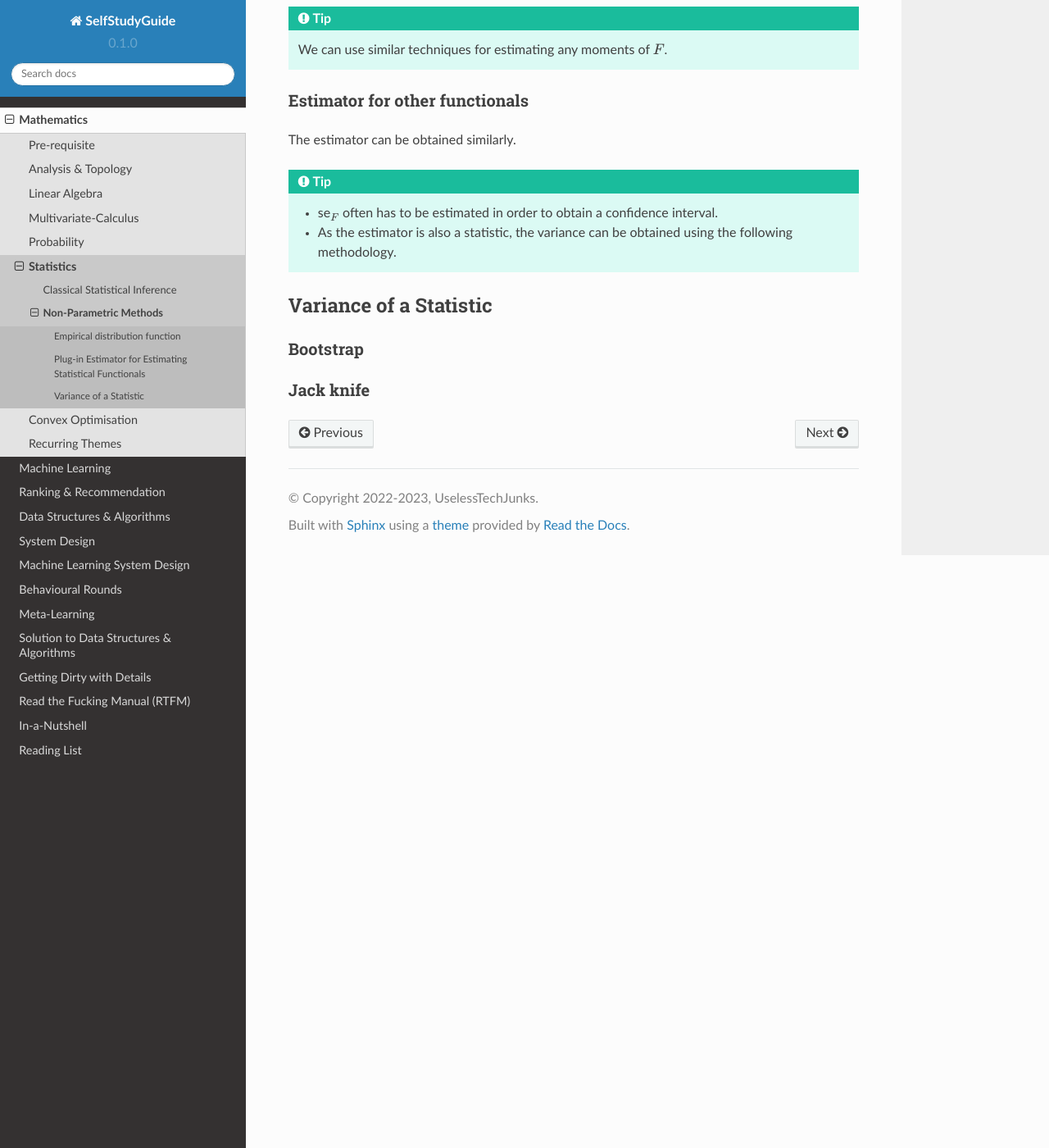
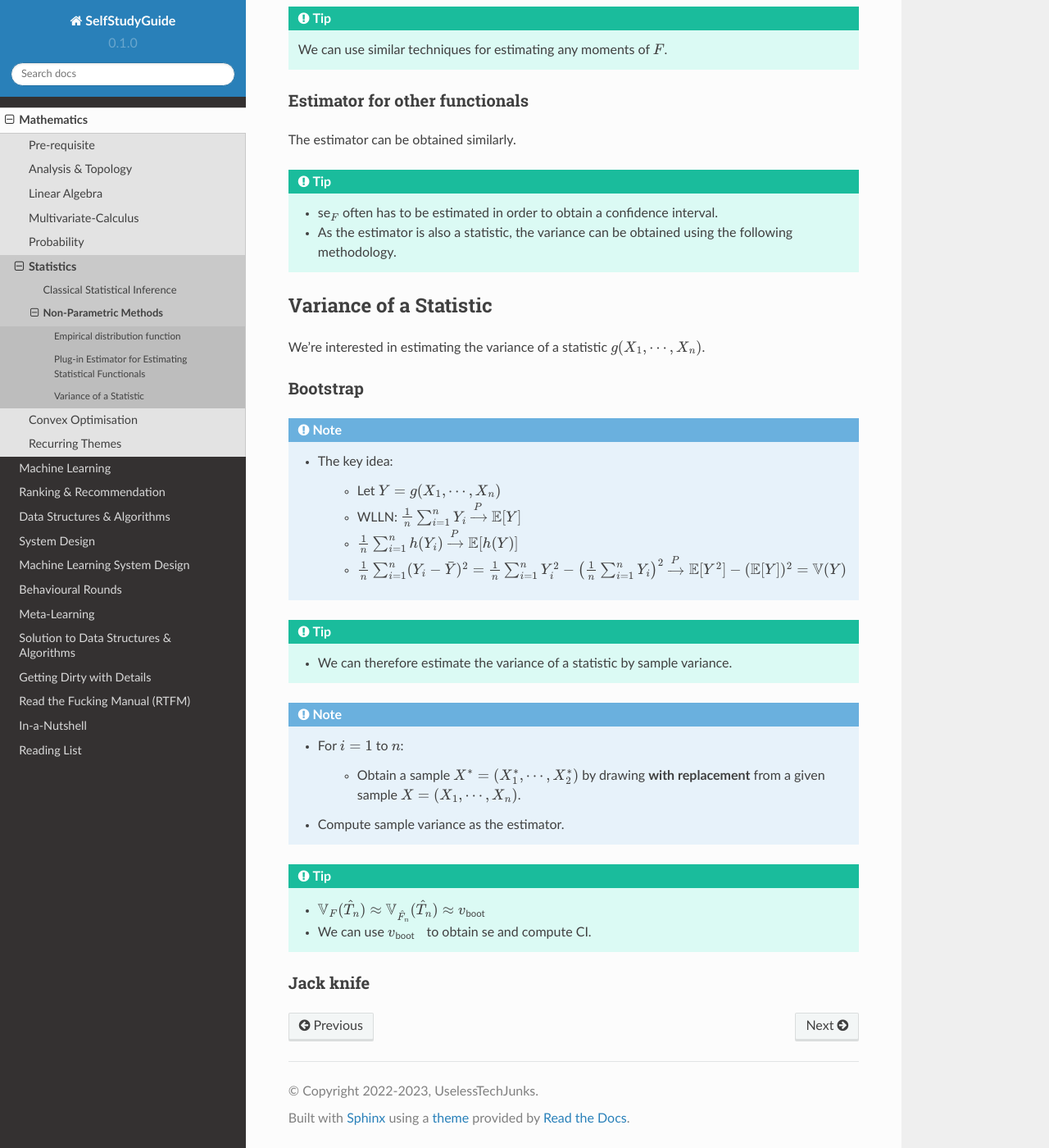
Before and after one commit to uselesstechjunks/leetcode, a Sphinx documentation site: the page built from docs/source/math/stat/nonparam.rst, in a window 1280 px wide and 1400 px high, scrolled down 2128 px. Shown: the whole window at 82% size. Built offline with Sphinx 7.4.7 and the Read the Docs theme 2.0.0, drawn with Linux system fonts in a browser that asks for light colours; some of the changed text lies outside the part shown.

Commit message:
Update nonparam.rst

```diff
--- a/docs/source/math/stat/nonparam.rst
+++ b/docs/source/math/stat/nonparam.rst
@@ -44,15 +44,15 @@ Estimator for mean
 
 		.. math:: \hat{T}_n(F)=T(\hat{F}_n)=\frac{1}{n}\sum_{i=1}^nX_i=\bar{X}
 
-	* :math:`\text{se}_F^2(\hat{T}_n(F))=\mathbb{V}(\hat{T}(F))=\frac{\sigma^2}{n}`.
+	* :math:`\text{se}_F^2(\hat{T}_n)=\mathbb{V}_F(\hat{T}_n)=\frac{\sigma^2}{n}`.
 	* CLT says that this estimator is asymptotically normal.
 
 .. tip::
 	* For :math:`\text{se}_F`, it depends on the true distribution :math:`F`.
 	* If the true variance :math:`\sigma^2` is not known, it can be estimated as the next step.
-	* Let the estimate for :math:`\text{se}_F` be :math:`\hat{\text{se}}_n(\hat{T}_n(F))`. Assuming asymptotic normality, we can compute confidence interval as
+	* Let the estimate for :math:`\text{se}_F` be :math:`\hat{\text{se}}_n(\hat{T}_n)`. Assuming asymptotic normality, we can compute confidence interval as
 
-		.. math:: T(\hat{F}_n)\pm z_{\alpha/2}(\hat{\text{se}}_n(\hat{T}_n(F)))
+		.. math:: T(\hat{F}_n)\pm z_{\alpha/2}(\hat{\text{se}}_n(\hat{T}_n))
 
 Estimtor for variance
 ========================================================================================
@@ -62,7 +62,7 @@ Estimtor for variance
 		.. math::  \hat{T}(F)=T(\hat{F}_n)=\frac{1}{n}\sum_{i=1}^n(X_i-\bar{X})^2=S^2_n
 
 	* TODO: bias of sample variance
-	* For sample mean estimator, :math:`\hat{\text{se}}^2_n(\hat{T}(F))=\frac{1}{n^2}\sum_{i=1}^n(X_i-\bar{X})^2`
+	* For sample mean estimator, :math:`\hat{\text{se}}^2_n(\hat{T}_n)=\frac{1}{n^2}\sum_{i=1}^n(X_i-\bar{X})^2`
 
 .. tip::
 	We can use similar techniques for estimating any moments of :math:`F`.
@@ -78,9 +78,30 @@ The estimator can be obtained similarly.
 ****************************************************************************************
 Variance of a Statistic
 ****************************************************************************************
+We're interested in estimating the variance of a statistic :math:`g(X_1,\cdots,X_n)`.
 
 Bootstrap
 ========================================================================================
+.. note::
+	* The key idea:
+
+		* Let :math:`Y=g(X_1,\cdots,X_n)`
+		* WLLN: :math:`\frac{1}{n}\sum_{i=1}^nY_i\xrightarrow[]{P}\mathbb{E}[Y]`
+		* :math:`\frac{1}{n}\sum_{i=1}^nh(Y_i)\xrightarrow[]{P}\mathbb{E}[h(Y)]`
+		* :math:`\frac{1}{n}\sum_{i=1}^n(Y_i-\bar{Y})^2=\frac{1}{n}\sum_{i=1}^n Y_i^2-\left(\frac{1}{n}\sum_{i=1}^n Y_i\right)^2\xrightarrow[]{P}\mathbb{E}[Y^2]-(\mathbb{E}[Y])^2=\mathbb{V}(Y)`
+
+.. tip::
+	* We can therefore estimate the variance of a statistic by sample variance.
+
+.. note::
+	* For :math:`i=1` to :math:`n`:
+
+		* Obtain a sample :math:`X^*=(X^*_1,\cdots,X^*_2)` by drawing **with replacement** from a given sample :math:`X=(X_1,\cdots,X_n)`.
+	* Compute sample variance as the estimator.
+
+.. tip::
+	* :math:`\mathbb{V}_F(\hat{T}_n)\approx\mathbb{V}_{\hat{F}_n}(\hat{T}_n)\approx v_{\text{boot}}`
+	* We can use :math:`v_{\text{boot}}` to obtain :math:`\text{se}` and compute CI.
 
 Jack knife
 ========================================================================================
```
